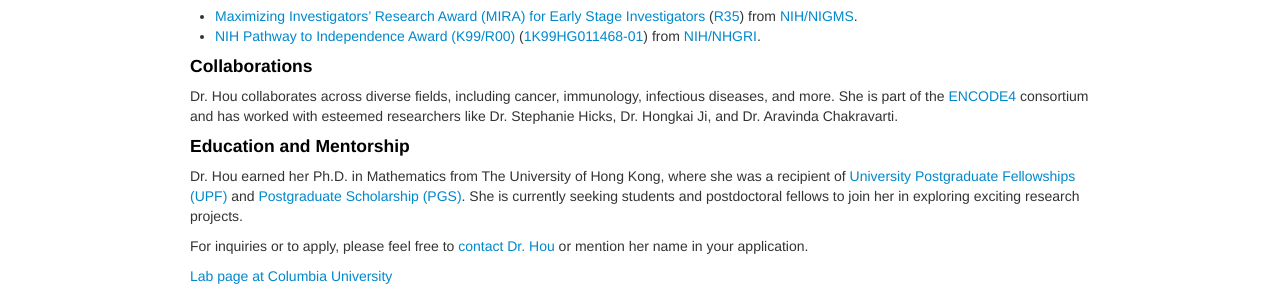
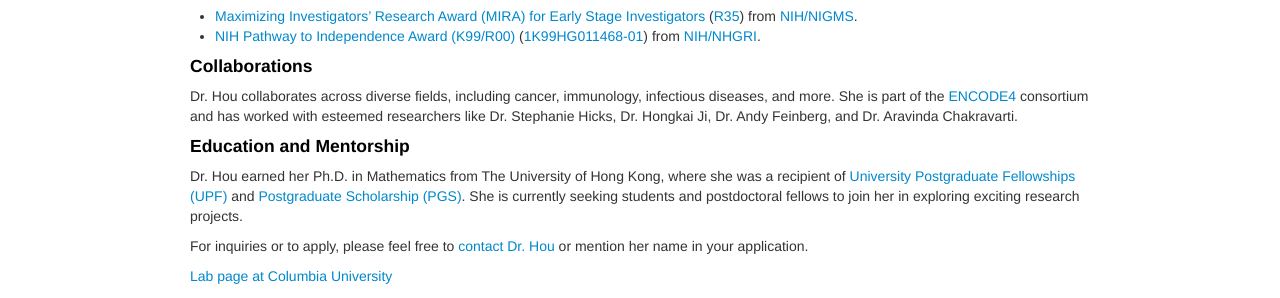
Before and after one commit to Winnie09/Wenpin_Hou, a Jekyll site: the page built from index.md, in a window 1280 px wide. Shown: the part 386-684 px from the top of the page. Built offline with Jekyll 4.4.1, drawn with Linux system fonts in a browser that asks for light colours.

Commit message:
edit About

```diff
--- a/index.md
+++ b/index.md
@@ -17,7 +17,7 @@
 - [NIH Pathway to Independence Award (K99/R00)](https://grants.nih.gov/grants/guide/pa-files/PA-20-188.html) ([1K99HG011468-01](https://reporter.nih.gov/search/cHJfn5jyOUy-E1JZ1vBQlg/project-details/10104023)) from [NIH/NHGRI](https://www.genome.gov/).
 
 #### Collaborations
-Dr. Hou collaborates across diverse fields, including cancer, immunology, infectious diseases, and more. She is part of the [ENCODE4](https://www.encodeproject.org/) consortium and has worked with esteemed researchers like Dr. Stephanie Hicks, Dr. Hongkai Ji, and Dr. Aravinda Chakravarti.
+Dr. Hou collaborates across diverse fields, including cancer, immunology, infectious diseases, and more. She is part of the [ENCODE4](https://www.encodeproject.org/) consortium and has worked with esteemed researchers like Dr. Stephanie Hicks, Dr. Hongkai Ji, Dr. Andy Feinberg, and Dr. Aravinda Chakravarti.
 
 #### Education and Mentorship
 Dr. Hou earned her Ph.D. in Mathematics from The University of Hong Kong, where she was a recipient of [University Postgraduate Fellowships (UPF)](https://gradsch.hku.hk/gradsch/prospective-students/scholarship-funding-and-fees) and [Postgraduate Scholarship (PGS)](https://gradsch.hku.hk/gradsch/prospective-students/scholarship-funding-and-fees). She is currently seeking students and postdoctoral fellows to join her in exploring exciting research projects.
```
